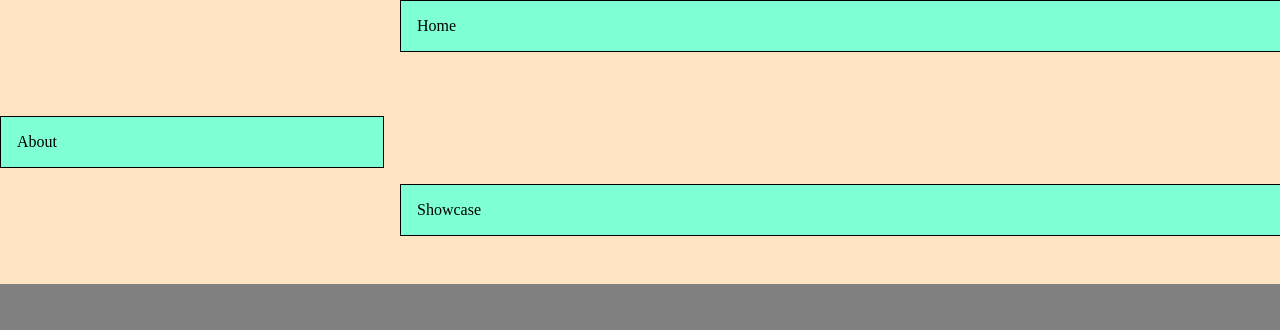
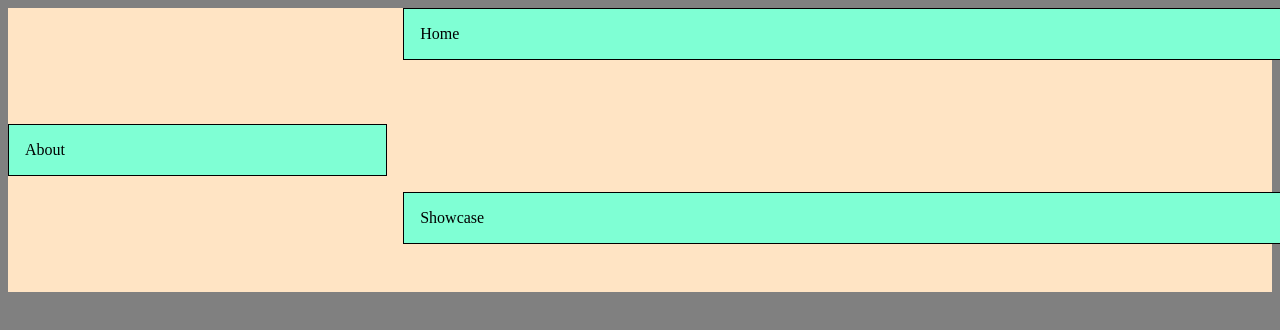
Before and after one commit to RainierRoss/Portfolio, a plain HTML site: page index.html in a window 1280 px wide. Drawn offline with Linux system fonts and the light colour scheme.

Commit message:
Update style.css

```diff
--- a/style.css
+++ b/style.css
@@ -1,25 +1,25 @@
 html{
-    margin: 0;
+    margin: 2;
     padding: 5;
     background-color: gray;
 }
 Body{
-    margin: 0;
+
     padding: 5;
     background-color: bisque;
 }
 .home{
-    margin: 0;
+
     padding: 2;
     background-color: aliceblue;
 }
 .about{
-    margin: 0;
+
     padding: 2;
     background-color: aliceblue;
 }
 .showcase{
-    margin: 0;
+
     padding: 2;
     background-color: aliceblue;
 }
```
